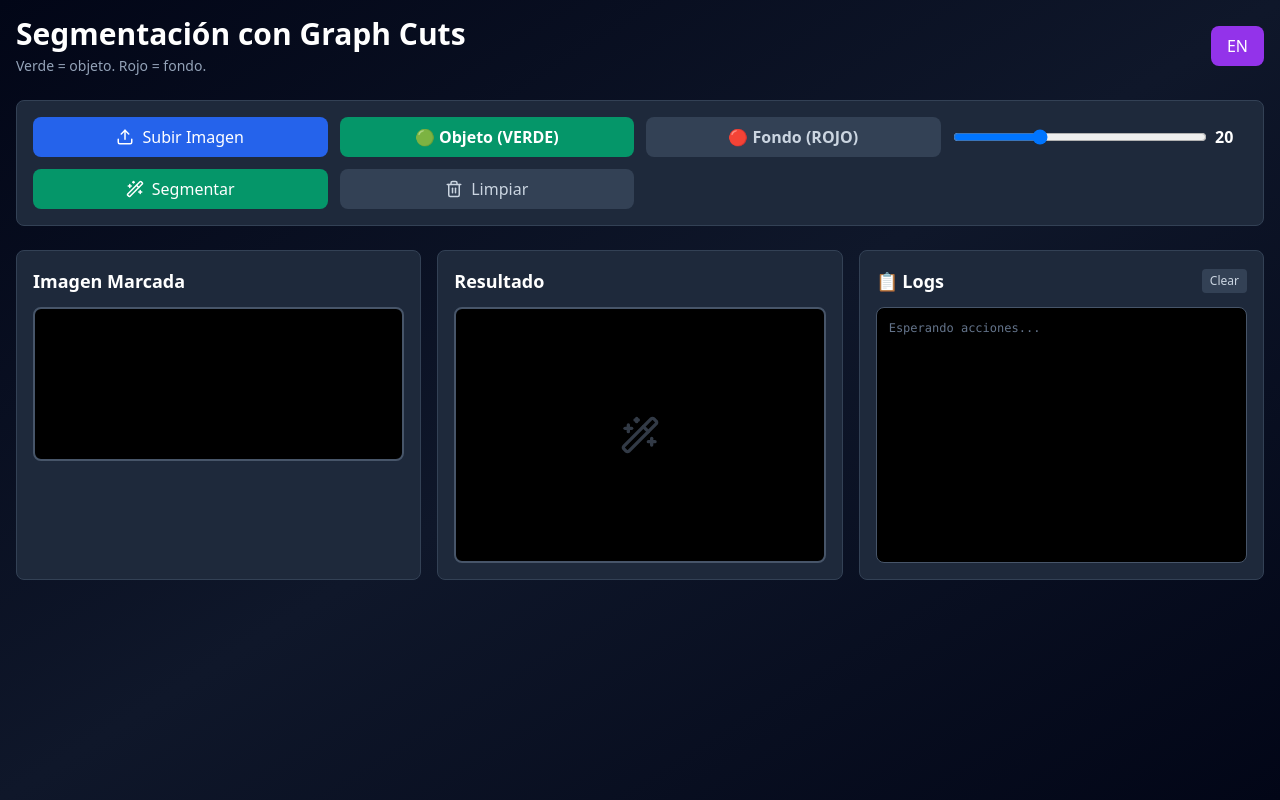
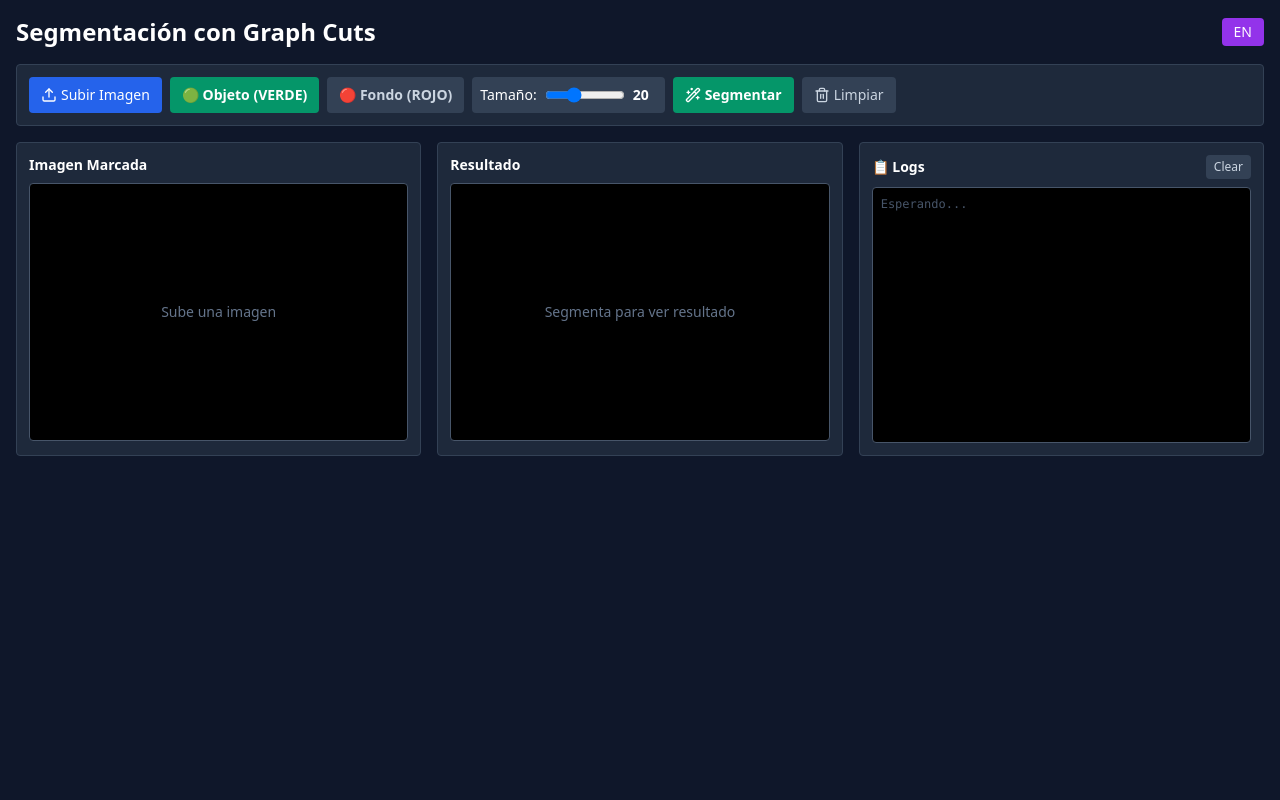
Before and after one commit to jrebull/graph-cuts-segmentation, a React (Vite) app: page / in a window 1280 px wide. Built offline with nearby package versions, Linux system fonts and the light colour scheme.

Commit message:
fix: canvas grande, mouse offset correcto, marcas guardadas

```diff
--- a/src/App.jsx
+++ b/src/App.jsx
@@ -40,26 +40,24 @@ export default function GraphCutsSegmentation() {
       upload: 'Subir Imagen',
       foreground: 'Objeto (VERDE)',
       background: 'Fondo (ROJO)',
-      brush: 'Tamaño Brocha',
+      brush: 'Tamaño: ',
       segment: 'Segmentar',
       clear: 'Limpiar',
       download: 'Descargar',
       marked: 'Imagen Marcada',
       result: 'Resultado',
-      instructions: 'Verde = objeto. Rojo = fondo.',
     },
     en: {
       title: 'Graph Cuts Segmentation',
       upload: 'Upload Image',
       foreground: 'Object (GREEN)',
       background: 'Background (RED)',
-      brush: 'Brush Size',
+      brush: 'Size: ',
       segment: 'Segment',
       clear: 'Clear',
       download: 'Download',
       marked: 'Marked Image',
       result: 'Result',
-      instructions: 'Green = object. Red = background.',
     },
   };
 
@@ -72,37 +70,26 @@ export default function GraphCutsSegmentation() {
     const file = e.target.files[0];
 
     if (!file) {
-      addLog('❌ No hay archivo seleccionado', 'error');
+      addLog('❌ No hay archivo', 'error');
       return;
     }
-
-    addLog(`📄 Archivo: ${file.name} (${(file.size / 1024).toFixed(2)} KB)`, 'info');
 
     const reader = new FileReader();
 
     reader.onload = (event) => {
-      addLog('✅ FileReader completado', 'success');
+      addLog('✅ FileReader OK', 'success');
       const img = new Image();
 
       img.onload = () => {
         addLog(`📐 Dimensiones: ${img.width}x${img.height}`, 'success');
 
         const canvas = canvasRef.current;
-        if (!canvas) {
-          addLog('❌ Canvas ref no disponible', 'error');
-          return;
-        }
-
         canvas.width = img.width;
         canvas.height = img.height;
+
         const ctx = canvas.getContext('2d');
+        ctx.drawImage(img, 0, 0);
 
-        if (!ctx) {
-          addLog('❌ Context 2D no disponible', 'error');
-          return;
-        }
-
-        ctx.drawImage(img, 0, 0);
         const imgData = ctx.getImageData(0, 0, img.width, img.height);
 
         setImage(img);
@@ -110,18 +97,14 @@ export default function GraphCutsSegmentation() {
         setMarks({ foreground: [], background: [] });
         setSegmentedImage(null);
 
-        addLog('✅ Imagen cargada correctamente', 'success');
+        addLog('✅ Imagen lista', 'success');
       };
 
       img.onerror = () => {
-        addLog('❌ Error cargando imagen', 'error');
+        addLog('❌ Error imagen', 'error');
       };
 
       img.src = event.target.result;
-    };
-
-    reader.onerror = () => {
-      addLog('❌ Error leyendo archivo', 'error');
     };
 
     reader.readAsDataURL(file);
@@ -132,74 +115,74 @@ export default function GraphCutsSegmentation() {
 
     const canvas = canvasRef.current;
     const rect = canvas.getBoundingClientRect();
-    const x = e.clientX - rect.left;
-    const y = e.clientY - rect.top;
+
+    // OFFSET CORRECTO
+    const x = (e.clientX - rect.left) * (canvas.width / rect.width);
+    const y = (e.clientY - rect.top) * (canvas.height / rect.height);
 
     const ctx = canvas.getContext('2d');
-    if (!ctx) return;
 
-    const color = brushMode === 'foreground' ? 'rgba(0, 255, 0, 0.4)' : 'rgba(255, 0, 0, 0.4)';
+    // Dibujar círculo
+    const color = brushMode === 'foreground' ? 'rgba(0, 255, 0, 0.5)' : 'rgba(255, 0, 0, 0.5)';
     ctx.fillStyle = color;
     ctx.beginPath();
     ctx.arc(x, y, brushSize, 0, Math.PI * 2);
     ctx.fill();
 
-    const mark = { x: Math.round(x), y: Math.round(y) };
+    // Guardar marca
+    const mark = { x, y };
 
     if (brushMode === 'foreground') {
-      setMarks(prev => ({ ...prev, foreground: [...prev.foreground, mark] }));
+      setMarks(prev => {
+        const newMarks = { ...prev, foreground: [...prev.foreground, mark] };
+        addLog(`✏️ Marca verde: ${prev.foreground.length + 1}`, 'info');
+        return newMarks;
+      });
     } else {
-      setMarks(prev => ({ ...prev, background: [...prev.background, mark] }));
+      setMarks(prev => {
+        const newMarks = { ...prev, background: [...prev.background, mark] };
+        addLog(`✏️ Marca roja: ${prev.background.length + 1}`, 'info');
+        return newMarks;
+      });
     }
   };
 
   const applyGraphCuts = () => {
-    addLog('🔄 Iniciando segmentación...', 'info');
+    addLog('🔄 Segmentando...', 'info');
 
     if (!imageData) {
-      addLog('❌ No hay imagen cargada', 'error');
+      addLog('❌ Sin imagen', 'error');
       return;
     }
 
     if (marks.foreground.length === 0 || marks.background.length === 0) {
-      addLog('❌ Marca objeto (verde) y fondo (rojo)', 'error');
+      addLog('❌ Marca verde y rojo', 'error');
       return;
     }
 
-    addLog(`📊 Marcas: ${marks.foreground.length} foreground, ${marks.background.length} background`, 'info');
+    addLog(`📊 Marcas: ${marks.foreground.length} verde, ${marks.background.length} rojo`, 'info');
 
     const canvas = resultCanvasRef.current;
-    if (!canvas) {
-      addLog('❌ Result canvas no disponible', 'error');
-      return;
-    }
-
     const width = imageData.width;
     const height = imageData.height;
+
     canvas.width = width;
     canvas.height = height;
 
     const ctx = canvas.getContext('2d');
-    if (!ctx) {
-      addLog('❌ Result context no disponible', 'error');
-      return;
-    }
 
     try {
-      addLog('⚙️ Procesando píxeles...', 'info');
+      const result = new Uint8ClampedArray(imageData.data);
 
-      const result = new Uint8ClampedArray(imageData.data);
-      let processedPixels = 0;
-
-      // Obtener modelo de colores
+      // Obtener colores
       const fgColors = [];
       const bgColors = [];
 
       marks.foreground.forEach(mark => {
-        for (let dy = -30; dy <= 30; dy++) {
-          for (let dx = -30; dx <= 30; dx++) {
-            const px = Math.max(0, Math.min(width - 1, mark.x + dx));
-            const py = Math.max(0, Math.min(height - 1, mark.y + dy));
+        for (let dy = -20; dy <= 20; dy++) {
+          for (let dx = -20; dx <= 20; dx++) {
+            const px = Math.max(0, Math.min(width - 1, Math.round(mark.x + dx)));
+            const py = Math.max(0, Math.min(height - 1, Math.round(mark.y + dy)));
             const idx = (py * width + px) * 4;
             fgColors.push({
               r: imageData.data[idx],
@@ -211,10 +194,10 @@ export default function GraphCutsSegmentation() {
       });
 
       marks.background.forEach(mark => {
-        for (let dy = -30; dy <= 30; dy++) {
-          for (let dx = -30; dx <= 30; dx++) {
-            const px = Math.max(0, Math.min(width - 1, mark.x + dx));
-            const py = Math.max(0, Math.min(height - 1, mark.y + dy));
+        for (let dy = -20; dy <= 20; dy++) {
+          for (let dx = -20; dx <= 20; dx++) {
+            const px = Math.max(0, Math.min(width - 1, Math.round(mark.x + dx)));
+            const py = Math.max(0, Math.min(height - 1, Math.round(mark.y + dy)));
             const idx = (py * width + px) * 4;
             bgColors.push({
               r: imageData.data[idx],
@@ -225,9 +208,10 @@ export default function GraphCutsSegmentation() {
         }
       });
 
-      addLog(`🎨 Colores modelo: ${fgColors.length} foreground, ${bgColors.length} background`, 'info');
+      addLog(`🎨 Colores: ${fgColors.length} fg, ${bgColors.length} bg`, 'success');
 
-      // Procesar cada píxel
+      // Procesar píxeles
+      let pixelsProcesados = 0;
       for (let i = 0; i < width * height; i++) {
         const pixelIdx = i * 4;
         const px = i % width;
@@ -237,7 +221,7 @@ export default function GraphCutsSegmentation() {
         const g = imageData.data[pixelIdx + 1];
         const b = imageData.data[pixelIdx + 2];
 
-        // Similitud de color
+        // Similitud color
         let minDistFg = Infinity;
         let minDistBg = Infinity;
 
@@ -252,50 +236,51 @@ export default function GraphCutsSegmentation() {
         }
 
         // Distancia a marcas
-        let distToFgMark = Infinity;
-        let distToBgMark = Infinity;
+        let distFgMark = Infinity;
+        let distBgMark = Infinity;
 
         marks.foreground.forEach(mark => {
           const dist = Math.pow(px - mark.x, 2) + Math.pow(py - mark.y, 2);
-          distToFgMark = Math.min(distToFgMark, dist);
+          distFgMark = Math.min(distFgMark, dist);
         });
 
         marks.background.forEach(mark => {
           const dist = Math.pow(px - mark.x, 2) + Math.pow(py - mark.y, 2);
-          distToBgMark = Math.min(distToBgMark, dist);
+          distBgMark = Math.min(distBgMark, dist);
         });
 
-        // Combinar: 70% color, 30% distancia
-        const fgScore = (1 - Math.sqrt(minDistFg) / 255) * 0.7 + (1 - Math.sqrt(distToFgMark) / 200) * 0.3;
-        const bgScore = (1 - Math.sqrt(minDistBg) / 255) * 0.7 + (1 - Math.sqrt(distToBgMark) / 200) * 0.3;
+        // Score: 70% color, 30% distancia
+        const colorSim = (1 - Math.sqrt(minDistFg) / 255) * 0.7;
+        const distSim = (1 - Math.sqrt(distFgMark) / 300) * 0.3;
+        const fgScore = colorSim + distSim;
+
+        const colorSimBg = (1 - Math.sqrt(minDistBg) / 255) * 0.7;
+        const distSimBg = (1 - Math.sqrt(distBgMark) / 300) * 0.3;
+        const bgScore = colorSimBg + distSimBg;
 
         result[pixelIdx + 3] = fgScore > bgScore ? 255 : 0;
-        processedPixels++;
+        pixelsProcesados++;
       }
 
-      addLog(`✅ Procesados ${processedPixels} píxeles`, 'success');
+      addLog(`✅ ${pixelsProcesados} píxeles procesados`, 'success');
 
-      // Dibujar resultado
       const resultData = new ImageData(result, width, height);
       ctx.putImageData(resultData, 0, 0);
       setSegmentedImage(canvas.toDataURL());
 
-      addLog('✅ Segmentación completada', 'success');
+      addLog('✅ SEGMENTACIÓN LISTA', 'success');
     } catch (err) {
-      addLog(`❌ Error: ${err.message}`, 'error');
-      console.error(err);
+      addLog(`❌ ${err.message}`, 'error');
     }
   };
 
   const clearMarks = () => {
     if (canvasRef.current && image) {
       const ctx = canvasRef.current.getContext('2d');
-      if (ctx) {
-        ctx.drawImage(image, 0, 0);
-        setMarks({ foreground: [], background: [] });
-        setSegmentedImage(null);
-        addLog('🗑️ Marcas limpias', 'info');
-      }
+      ctx.drawImage(image, 0, 0);
+      setMarks({ foreground: [], background: [] });
+      setSegmentedImage(null);
+      addLog('🗑️ Limpio', 'info');
     }
   };
 
@@ -305,33 +290,30 @@ export default function GraphCutsSegmentation() {
     a.href = segmentedImage;
     a.download = `segmented-${Date.now()}.png`;
     a.click();
-    addLog('📥 Imagen descargada', 'success');
+    addLog('📥 Descargado', 'success');
   };
 
   return (
-    <div className="min-h-screen bg-gradient-to-br from-slate-950 via-slate-900 to-slate-950 p-4">
-      <div className="max-w-7xl mx-auto">
+    <div className="min-h-screen bg-slate-900 p-4">
+      <div className="max-w-full">
         {/* Header */}
-        <div className="mb-6 flex justify-between items-center">
-          <div>
-            <h1 className="text-3xl font-bold text-white">{t.title}</h1>
-            <p className="text-slate-400 text-sm mt-1">{t.instructions}</p>
-          </div>
+        <div className="mb-4 flex justify-between items-center">
+          <h1 className="text-2xl font-bold text-white">{t.title}</h1>
           <button
             onClick={() => setLanguage(language === 'es' ? 'en' : 'es')}
-            className="px-4 py-2 bg-purple-600 text-white rounded-lg"
+            className="px-3 py-1 bg-purple-600 text-white rounded text-sm"
           >
             {language === 'es' ? 'EN' : 'ES'}
           </button>
         </div>
 
         {/* Controls */}
-        <div className="bg-slate-800 rounded-lg p-4 mb-6 border border-slate-700 grid grid-cols-1 md:grid-cols-2 lg:grid-cols-4 gap-3">
+        <div className="bg-slate-800 p-3 rounded mb-4 border border-slate-700 flex flex-wrap gap-2">
           <button
             onClick={() => fileInputRef.current?.click()}
-            className="px-4 py-2 bg-blue-600 hover:bg-blue-500 text-white rounded-lg flex items-center justify-center gap-2"
+            className="px-3 py-2 bg-blue-600 text-white rounded text-sm flex items-center gap-1"
           >
-            <Upload size={18} />
+            <Upload size={16} />
             {t.upload}
           </button>
           <input
@@ -344,7 +326,7 @@ export default function GraphCutsSegmentation() {
 
           <button
             onClick={() => setBrushMode('foreground')}
-            className={`px-4 py-2 rounded-lg font-semibold ${
+            className={`px-3 py-2 rounded text-sm font-bold ${
               brushMode === 'foreground'
                 ? 'bg-emerald-600 text-white'
                 : 'bg-slate-700 text-slate-300'
@@ -355,97 +337,106 @@ export default function GraphCutsSegmentation() {
 
           <button
             onClick={() => setBrushMode('background')}
-            className={`px-4 py-2 rounded-lg font-semibold ${
-              brushMode === 'background' ? 'bg-red-600 text-white' : 'bg-slate-700 text-slate-300'
+            className={`px-3 py-2 rounded text-sm font-bold ${
+              brushMode === 'background'
+                ? 'bg-red-600 text-white'
+                : 'bg-slate-700 text-slate-300'
             }`}
           >
             🔴 {t.background}
           </button>
 
-          <div className="flex items-center gap-2">
+          <div className="flex items-center gap-2 px-2 bg-slate-700 rounded">
+            <span className="text-white text-sm">{t.brush}</span>
             <input
               type="range"
               min="5"
               max="50"
               value={brushSize}
               onChange={(e) => setBrushSize(parseInt(e.target.value))}
-              className="flex-1"
+              className="w-20"
             />
-            <span className="text-white font-bold w-8">{brushSize}</span>
+            <span className="text-white text-sm font-bold w-6">{brushSize}</span>
           </div>
 
           <button
             onClick={applyGraphCuts}
-            className="px-4 py-2 bg-emerald-600 hover:bg-emerald-500 text-white rounded-lg flex items-center justify-center gap-2"
+            className="px-3 py-2 bg-emerald-600 text-white rounded text-sm font-bold flex items-center gap-1"
           >
-            <Wand2 size={18} />
+            <Wand2 size={16} />
             {t.segment}
           </button>
 
           <button
             onClick={clearMarks}
-            className="px-4 py-2 bg-slate-700 hover:bg-slate-600 text-slate-300 rounded-lg flex items-center justify-center gap-2"
+            className="px-3 py-2 bg-slate-700 text-slate-300 rounded text-sm flex items-center gap-1"
           >
-            <Trash2 size={18} />
+            <Trash2 size={16} />
             {t.clear}
           </button>
 
           {segmentedImage && (
             <button
               onClick={downloadResult}
-              className="px-4 py-2 bg-purple-600 hover:bg-purple-500 text-white rounded-lg flex items-center justify-center gap-2"
+              className="px-3 py-2 bg-purple-600 text-white rounded text-sm flex items-center gap-1"
             >
-              <Download size={18} />
+              <Download size={16} />
               {t.download}
             </button>
           )}
         </div>
 
-        {/* Main Content */}
+        {/* Main Area */}
         <div className="grid grid-cols-1 lg:grid-cols-3 gap-4">
-          {/* Left: Input Canvas */}
-          <div className="lg:col-span-1 bg-slate-800 rounded-lg p-4 border border-slate-700">
-            <h3 className="text-lg font-bold text-white mb-3">{t.marked}</h3>
-            <div className="bg-black rounded-lg overflow-hidden flex items-center justify-center border-2 border-slate-600">
+          {/* Left: Input Canvas - GRANDE */}
+          <div className="lg:col-span-1 bg-slate-800 p-3 rounded border border-slate-700">
+            <h3 className="text-white font-bold mb-2 text-sm">{t.marked}</h3>
+            <div className="bg-black rounded overflow-hidden border border-slate-600">
               <canvas
                 ref={canvasRef}
                 onMouseDown={() => setIsDrawing(true)}
                 onMouseUp={() => setIsDrawing(false)}
                 onMouseLeave={() => setIsDrawing(false)}
                 onMouseMove={drawOnCanvas}
-                className="max-w-full max-h-64 cursor-crosshair"
+                className="w-full cursor-crosshair max-w-sm"
+                style={{ display: image ? 'block' : 'none' }}
               />
+              {!image && (
+                <div className="w-full h-64 flex items-center justify-center text-slate-500 text-sm">
+                  Sube una imagen
+                </div>
+              )}
             </div>
           </div>
 
-          {/* Center: Result Canvas */}
-          <div className="lg:col-span-1 bg-slate-800 rounded-lg p-4 border border-slate-700">
-            <h3 className="text-lg font-bold text-white mb-3">{t.result}</h3>
-            <div className="bg-black rounded-lg overflow-hidden flex items-center justify-center border-2 border-slate-600 h-64">
+          {/* Center: Result Canvas - GRANDE */}
+          <div className="lg:col-span-1 bg-slate-800 p-3 rounded border border-slate-700">
+            <h3 className="text-white font-bold mb-2 text-sm">{t.result}</h3>
+            <div className="bg-black rounded overflow-hidden border border-slate-600">
               {segmentedImage ? (
-                <img src={segmentedImage} alt="Result" className="max-w-full max-h-64" />
+                <img src={segmentedImage} alt="Result" className="w-full max-w-sm" />
               ) : (
-                <div className="text-center text-slate-500">
-                  <Wand2 size={40} className="mx-auto opacity-50" />
+                <div className="w-full h-64 flex items-center justify-center text-slate-500 text-sm">
+                  Segmenta para ver resultado
                 </div>
               )}
             </div>
           </div>
 
           {/* Right: Logs */}
-          <div className="lg:col-span-1 bg-slate-800 rounded-lg p-4 border border-slate-700">
-            <div className="flex justify-between items-center mb-3">
-              <h3 className="text-lg font-bold text-white">📋 Logs</h3>
+          <div className="lg:col-span-1 bg-slate-800 p-3 rounded border border-slate-700">
+            <div className="flex justify-between items-center mb-2">
+              <h3 className="text-white font-bold text-sm">📋 Logs</h3>
               <button
                 onClick={clearLogs}
-                className="text-xs px-2 py-1 bg-slate-700 hover:bg-slate-600 text-slate-300 rounded"
+                className="text-xs px-2 py-1 bg-slate-700 text-slate-300 rounded"
               >
                 Clear
               </button>
             </div>
-            <div className="bg-black rounded-lg p-3 h-64 overflow-y-auto border border-slate-600 font-mono text-xs space-y-1">
+            <div className="bg-black rounded p-2 h-64 overflow-y-auto border border-slate-600 font-mono text-xs space-y-0.5">
               {logs.length === 0 ? (
-                <div className="text-slate-500">Esperando acciones...</div>
+                <div className="text-slate-600">Esperando...</div>
               ) : (
                 logs.map((log, idx) => (
                   <div
@@ -455,10 +446,10 @@ export default function GraphCutsSegmentation() {
                         ? 'text-emerald-400'
                         : log.type === 'error'
                         ? 'text-red-400'
-                        : 'text-slate-300'
+                        : 'text-slate-400'
                     }`}
                   >
-                    <span className="text-slate-600">[{log.timestamp}]</span> {log.message}
+                    <span className="text-slate-700">[{log.timestamp}]</span> {log.message}
                   </div>
                 ))
               )}
```
